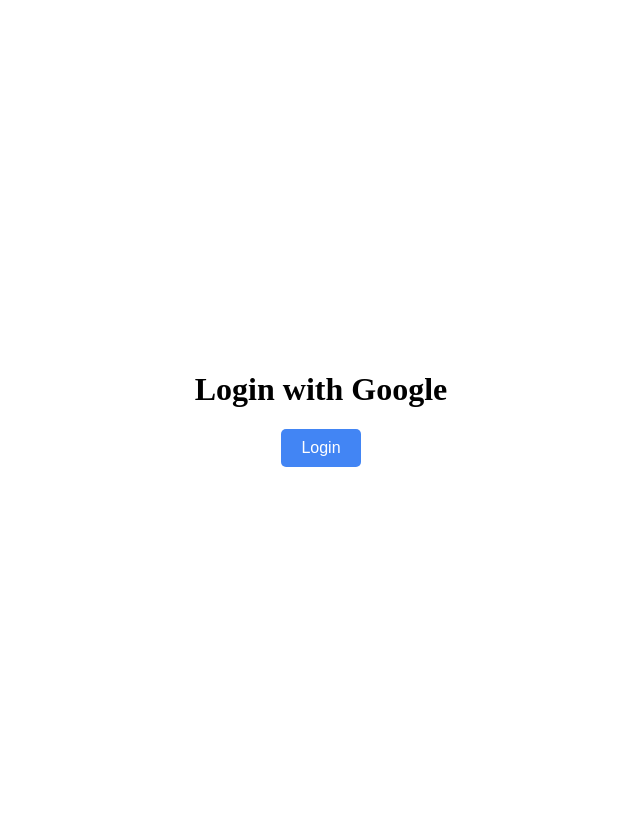
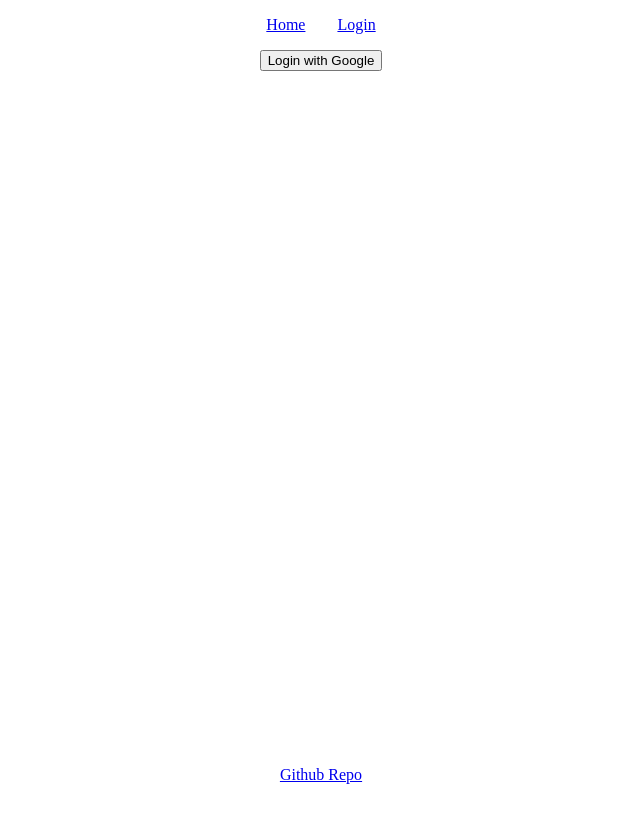
Before and after one commit to AntonioDell/ai.antonio-da.dev, a Nuxt app: page /login in a window 1280 px wide. Shown: the whole page, without its empty margins (319-959 px from the left). Built offline with nearby package versions, Linux system fonts and the light colour scheme.

Commit message:
✨ feat: Add WIP layout

```diff
--- a/app.vue
+++ b/app.vue
@@ -5,3 +5,9 @@
     </NuxtLayout>
   </div>
 </template>
+<style>
+body, html {
+  height: 100%;
+  margin: 0
+}
+</style>
--- /dev/null
+++ b/layouts/default.vue
@@ -0,0 +1,36 @@
+<template>
+  <div class="app-container">
+    <div class="app-header">
+      <NuxtLink href="/">Home</NuxtLink>
+      <NuxtLink href="/login">Login</NuxtLink>
+    </div>
+    <div class="app-content"><slot /></div>
+    <div class="app-footer">
+      <NuxtLink
+        href="https://github.com/AntonioDell/ai.antonio-da.dev"
+        target="_blank"
+        >Github Repo</NuxtLink
+      >
+    </div>
+  </div>
+</template>
+<style>
+.app-header {
+  display: flex;
+  justify-content: flex-start;
+  gap: 2rem;
+}
+.app-container {
+  display: flex;
+  gap: 1rem;
+  flex-direction: column;
+  justify-content: space-between;
+  min-height: 100vh;
+  padding: 1rem;
+  box-sizing: border-box;
+  align-items: center;
+}
+.app-content {
+  flex-grow: 1;
+}
+</style>
--- /dev/null
+++ b/pages/index.vue
@@ -0,0 +1,17 @@
+<script lang="ts" setup></script>
+
+<template>
+  <div>
+    <h1>Welcome to ai.antonio-da.dev!</h1>
+    <p>This site is currently under construction.</p>
+    <p>
+      In the meantime checkout the
+      <NuxtLink
+        href="https://github.com/AntonioDell/ai.antonio-da.dev"
+        target="_blank"
+        rel="noopener noreferrer"
+        >source code</NuxtLink
+      >!
+    </p>
+  </div>
+</template>
--- a/pages/login.vue
+++ b/pages/login.vue
@@ -12,33 +12,7 @@ const redirectToGoogle = () => {
 </script>
 
 <template>
-  <div class="login">
-    <h1>Login with Google</h1>
-    <button @click="redirectToGoogle">Login</button>
+  <div>
+    <button @click="redirectToGoogle">Login with Google</button>
   </div>
 </template>
-
-<style scoped>
-.login {
-  display: flex;
-  flex-direction: column;
-  align-items: center;
-  justify-content: center;
-  min-height: 100vh;
-}
-
-button {
-  padding: 10px 20px;
-  background-color: #4285f4;
-  color: white;
-  font-size: 16px;
-  border: none;
-  border-radius: 5px;
-  cursor: pointer;
-  transition: background-color 0.3s;
-}
-
-button:hover {
-  background-color: #1a73e8;
-}
-</style>
--- a/pages/user/settings.vue
+++ b/pages/user/settings.vue
@@ -1,3 +1,3 @@
 <template>
-    <h1>Hi!</h1>
+  <div><h1>Hi!</h1></div>
 </template>
```
